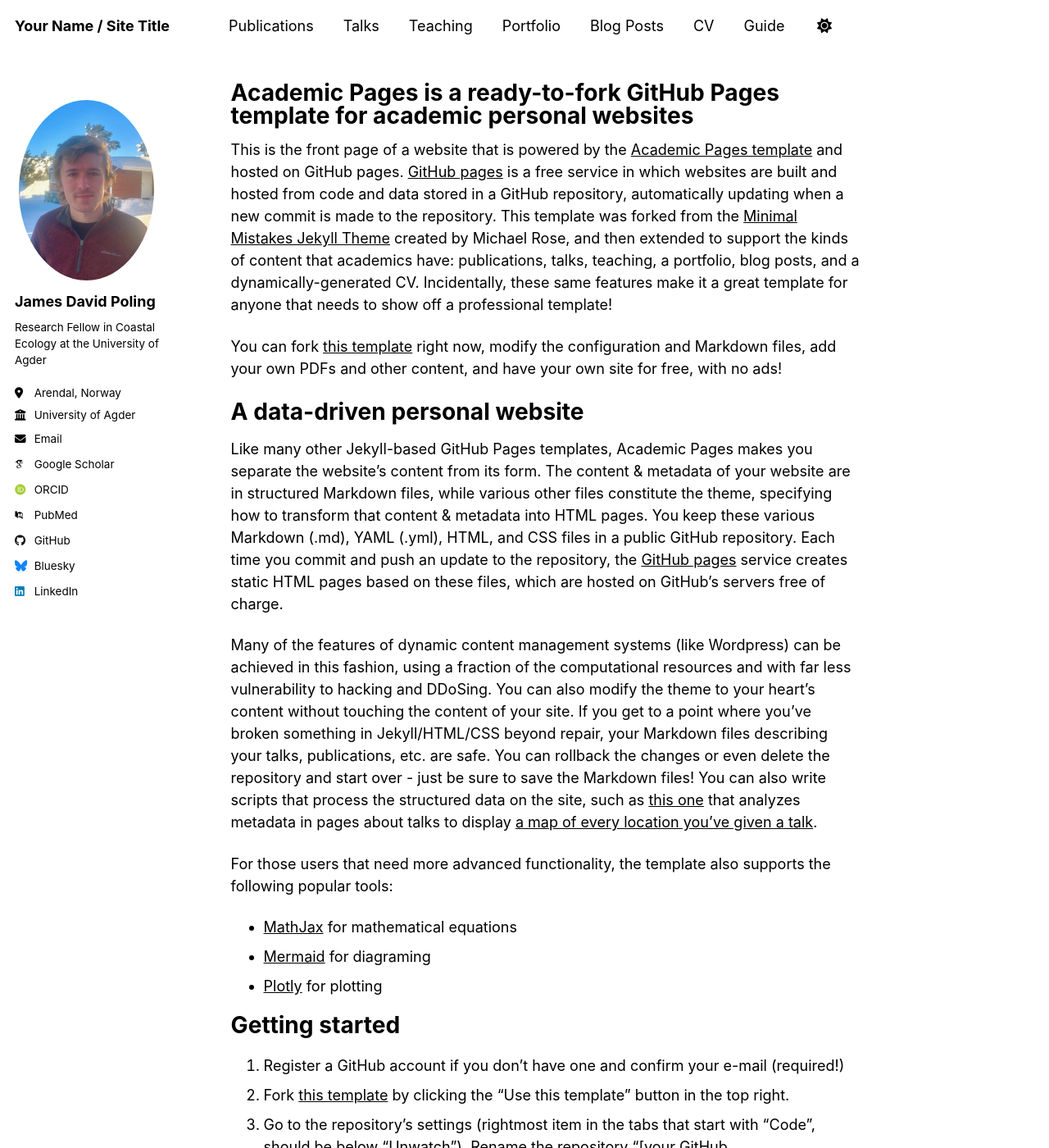
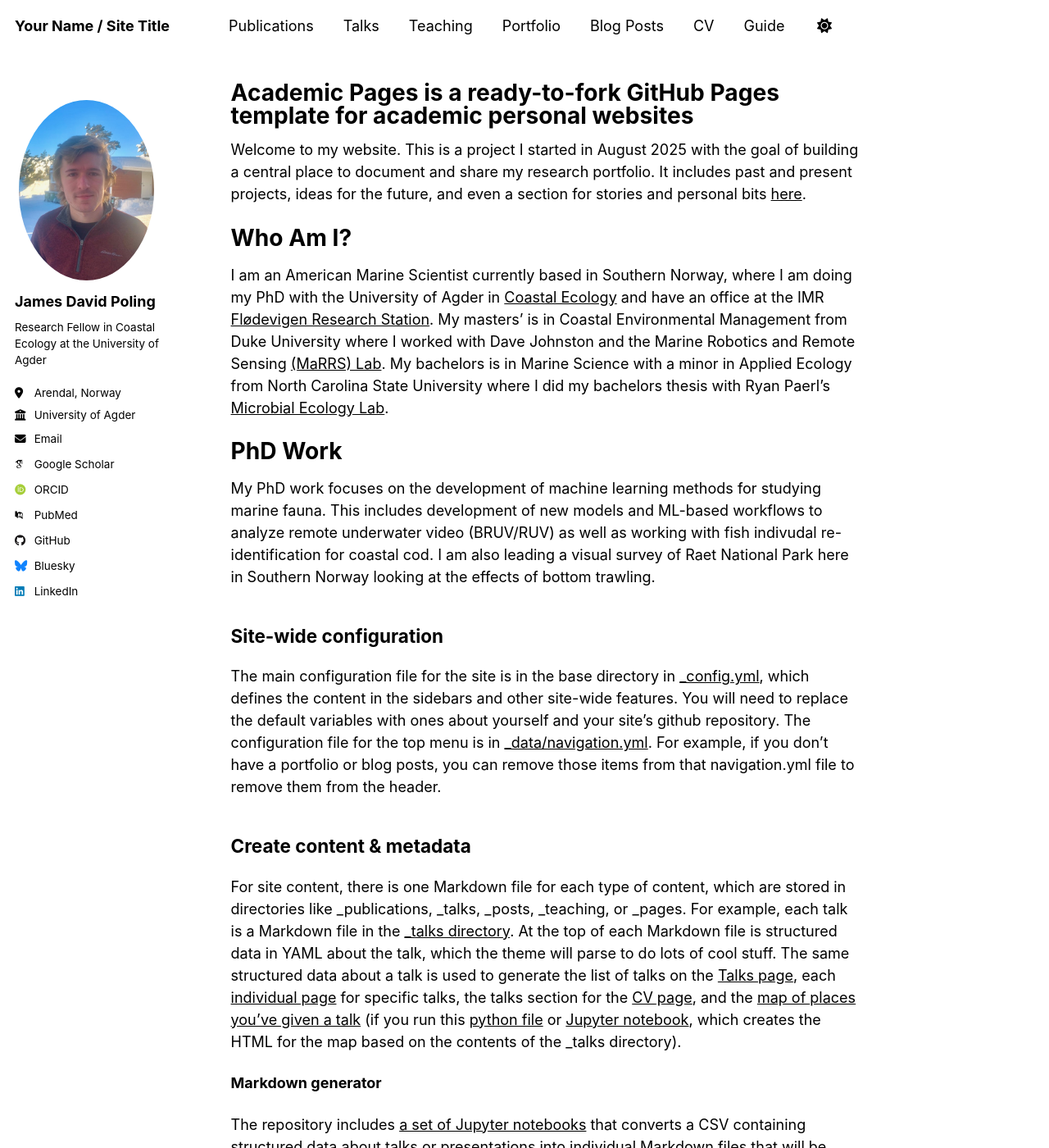
Before and after one commit to jdavidpoling/jdavidpoling.github.io, a Jekyll site: the page built from _pages/about.md, in a window 1280 px wide and 1400 px high. Shown: the whole window at 82% size. Built offline with Jekyll 4.4.1, drawn with Linux system fonts in a browser that asks for light colours; some web fonts are replaced; a script that is not in the unit is left out; some of the changed text lies outside the part shown.

Commit message:
Updated Homepage

```diff
--- a/_pages/about.md
+++ b/_pages/about.md
@@ -7,29 +7,15 @@ redirect_from:
   - /about.html
 ---
 
-This is the front page of a website that is powered by the [Academic Pages template](https://github.com/academicpages/academicpages.github.io) and hosted on GitHub pages. [GitHub pages](https://pages.github.com) is a free service in which websites are built and hosted from code and data stored in a GitHub repository, automatically updating when a new commit is made to the repository. This template was forked from the [Minimal Mistakes Jekyll Theme](https://mmistakes.github.io/minimal-mistakes/) created by Michael Rose, and then extended to support the kinds of content that academics have: publications, talks, teaching, a portfolio, blog posts, and a dynamically-generated CV. Incidentally, these same features make it a great template for anyone that needs to show off a professional template!
+Welcome to my website. This is a project I started in August 2025 with the goal of building a central place to document and share my research portfolio. It includes past and present projects, ideas for the future, and even a section for stories and personal bits [here](https://jdavidpoling.github.io//year-archive/).
 
- You can fork [this template](https://github.com/academicpages/academicpages.github.io) right now, modify the configuration and Markdown files, add your own PDFs and other content, and have your own site for free, with no ads!
+Who Am I?
+======
+I am an American Marine Scientist currently based in Southern Norway, where I am doing my PhD with the University of Agder in [Coastal Ecology](https://www.uia.no/english/research/phd-programmes/index.html) and have an office at the IMR [Flødevigen Research Station](https://www.hi.no/en/hi/laboratories/flodevigen-research-station). My masters' is in Coastal Environmental Management from Duke University where I worked with Dave Johnston and the Marine Robotics and Remote Sensing [(MaRRS) Lab](https://marineuas.net/new/). My bachelors is in Marine Science with a minor in Applied Ecology from North Carolina State University where I did my bachelors thesis with Ryan Paerl's [Microbial Ecology Lab](https://paerllab.wordpress.ncsu.edu/).
 
-A data-driven personal website
+PhD Work
 ======
-Like many other Jekyll-based GitHub Pages templates, Academic Pages makes you separate the website's content from its form. The content & metadata of your website are in structured Markdown files, while various other files constitute the theme, specifying how to transform that content & metadata into HTML pages. You keep these various Markdown (.md), YAML (.yml), HTML, and CSS files in a public GitHub repository. Each time you commit and push an update to the repository, the [GitHub pages](https://pages.github.com/) service creates static HTML pages based on these files, which are hosted on GitHub's servers free of charge.
-
-Many of the features of dynamic content management systems (like Wordpress) can be achieved in this fashion, using a fraction of the computational resources and with far less vulnerability to hacking and DDoSing. You can also modify the theme to your heart's content without touching the content of your site. If you get to a point where you've broken something in Jekyll/HTML/CSS beyond repair, your Markdown files describing your talks, publications, etc. are safe. You can rollback the changes or even delete the repository and start over - just be sure to save the Markdown files! You can also write scripts that process the structured data on the site, such as [this one](https://github.com/academicpages/academicpages.github.io/blob/master/talkmap.ipynb) that analyzes metadata in pages about talks to display [a map of every location you've given a talk](https://academicpages.github.io/talkmap.html).
-
-For those users that need more advanced functionality, the template also supports the following popular tools:
-- [MathJax](https://www.mathjax.org/) for mathematical equations
-- [Mermaid](https://mermaid.js.org/) for diagraming
-- [Plotly](https://plotly.com/javascript/) for plotting
-
-Getting started
-======
-1. Register a GitHub account if you don't have one and confirm your e-mail (required!)
-1. Fork [this template](https://github.com/academicpages/academicpages.github.io) by clicking the "Use this template" button in the top right.
-1. Go to the repository's settings (rightmost item in the tabs that start with "Code", should be below "Unwatch"). Rename the repository "[your GitHub username].github.io", which will also be your website's URL.
-1. Set site-wide configuration and create content & metadata (see below -- also see [this set of diffs](http://archive.is/3TPas) showing what files were changed to set up [an example site](https://getorg-testacct.github.io) for a user with the username "getorg-testacct")
-1. Upload any files (like PDFs, .zip files, etc.) to the files/ directory. They will appear at https://[your GitHub username].github.io/files/example.pdf.
-1. Check status by going to the repository settings, in the "GitHub pages" section
+My PhD work focuses on the development of machine learning methods for studying marine fauna. This includes development of new models and ML-based workflows to analyze remote underwater video (BRUV/RUV) as well as working with fish indivudal re-identification for coastal cod. I am also leading a visual survey of Raet National Park here in Southern Norway looking at the effects of bottom trawling.
 
 Site-wide configuration
 ------
@@ -51,6 +37,6 @@ Many people use a git client to create files on their local computer and then pu
 Example: editing a Markdown file for a talk
 ![Editing a Markdown file for a talk](/images/editing-talk.png)
 
-For more info
+Want to Chat?
 ------
-More info about configuring Academic Pages can be found in [the guide](https://academicpages.github.io/markdown/), the [growing wiki](https://github.com/academicpages/academicpages.github.io/wiki), and you can always [ask a question on GitHub](https://github.com/academicpages/academicpages.github.io/discussions). The [guides for the Minimal Mistakes theme](https://mmistakes.github.io/minimal-mistakes/docs/configuration/) (which this theme was forked from) might also be helpful.
+If you have a specific question or would like to chat anything marine science or remote sensing, you can reach me at any of the links on the left hand of this page (below my face). My university email is where you will likely get the quickets response. If your question directly relates to any of my projects on GitHub you can also leave a note in "Issues" or "Discussions" in those repositories.
```
Also changed, not shown: _pages/cv.md (+6 -3 lines).
